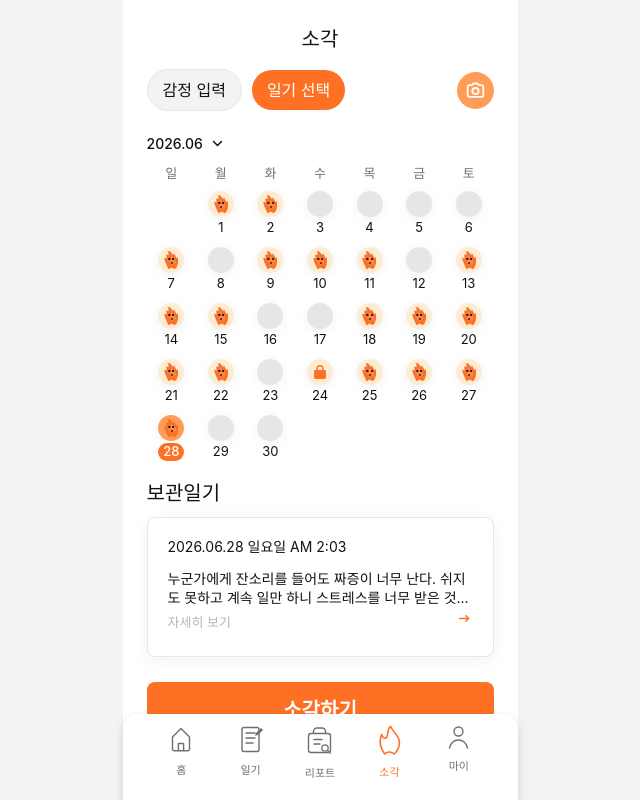
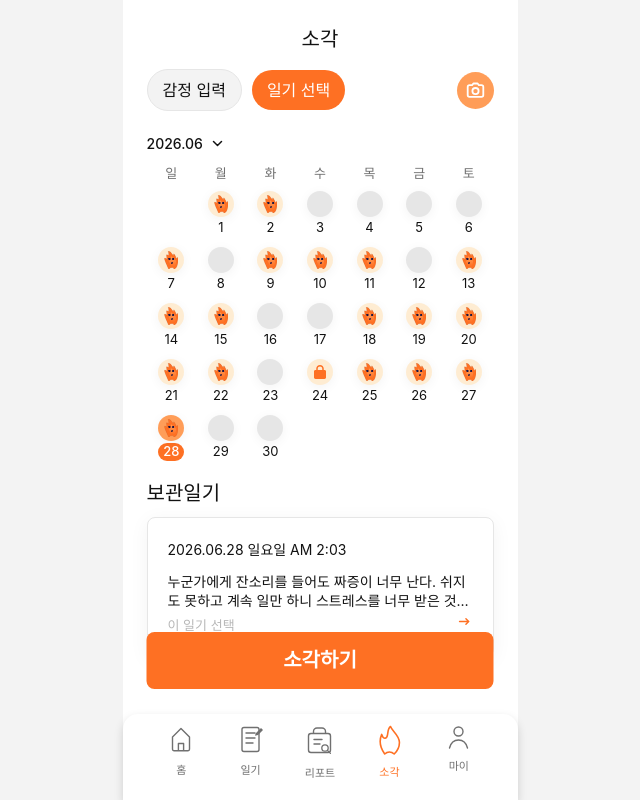
Before and after one commit to IT-Cotato/13th-Maeum-Bujeok-FE, a Next.js app: page /burn in a window 1280 px wide. Both pictures are taken after a click on the tab "일기 선택". Shown: the whole page, without its empty margins (320-960 px from the left). Built offline with nearby package versions, Linux system fonts and the light colour scheme.

Commit message:
fix: 소각 기준 diaryId로 변경

```diff
--- a/src/components/common/DiaryCalendar.tsx
+++ b/src/components/common/DiaryCalendar.tsx
@@ -6,6 +6,7 @@ export type DiaryCalendarEntry = {
   content: string;
   createdAt: string;
   date: string;
+  diaryId: number | null;
   isBurned?: boolean;
 };
 
@@ -33,7 +34,15 @@ export default function DiaryCalendar({
   const [year, monthNumber] = month.split("-").map(Number);
   const daysInMonth = new Date(year, monthNumber, 0).getDate();
   const firstWeekday = new Date(year, monthNumber - 1, 1).getDay();
-  const entriesByDate = new Map(entries.map((entry) => [entry.date, entry]));
+  const entriesByDate = entries.reduce<Map<string, DiaryCalendarEntry[]>>(
+    (groupedEntries, entry) => {
+      const dateEntries = groupedEntries.get(entry.date) ?? [];
+
+      groupedEntries.set(entry.date, [...dateEntries, entry]);
+      return groupedEntries;
+    },
+    new Map(),
+  );
   const monthLabel = `${year}.${String(monthNumber).padStart(2, "0")}`;
 
   return (
@@ -75,9 +84,11 @@ export default function DiaryCalendar({
         {Array.from({ length: daysInMonth }, (_, index) => {
           const day = index + 1;
           const date = `${month}-${String(day).padStart(2, "0")}`;
-          const entry = entriesByDate.get(date);
-          const isBurned = entry?.isBurned ?? false;
-          const isWritten = Boolean(entry) && !isBurned;
+          const dateEntries = entriesByDate.get(date) ?? [];
+          const storedEntries = dateEntries.filter((entry) => !entry.isBurned);
+          const burnedEntry = dateEntries.find((entry) => entry.isBurned);
+          const isWritten = storedEntries.length > 0;
+          const isBurned = !isWritten && Boolean(burnedEntry);
           const isSelected = selectedDate === date;
 
           return (
@@ -87,8 +98,8 @@ export default function DiaryCalendar({
               className="group flex h-[56px] flex-col items-center pt-[7px] outline-none focus-visible:rounded-md focus-visible:ring-2 focus-visible:ring-orange-500"
               key={date}
               onClick={() => {
-                if (isBurned && entry) {
-                  onBurnedSelect?.(entry);
+                if (isBurned && burnedEntry) {
+                  onBurnedSelect?.(burnedEntry);
                   return;
                 }
 
--- a/src/features/burn/components/BurnPage.tsx
+++ b/src/features/burn/components/BurnPage.tsx
@@ -12,20 +12,26 @@ import BurnedDiaryDialog from "@/features/burn/components/BurnedDiaryDialog";
 
 type BurnTab = "emotion" | "diary";
 
-const DIARY_ENTRIES: DiaryCalendarEntry[] = [
+type StoredDiaryEntry = DiaryCalendarEntry & {
+  diaryId: number;
+};
+
+const DIARY_ENTRIES: StoredDiaryEntry[] = [
   1, 2, 7, 9, 10, 11, 13, 14, 15, 18, 19, 20, 21, 22, 25, 26, 27, 28,
-].map((day) => ({
+].map((day, index) => ({
   content:
     "누군가에게 잔소리를 들어도 짜증이 너무 난다. 쉬지도 못하고 계속 일만 하니 스트레스를 너무 받은 것 같다. 의욕도 더 떨어지고…",
   createdAt:
     `2026.06.${String(day).padStart(2, "0")} ${day === 28 ? "일요일 AM 2:03" : ""}`.trim(),
   date: `2026-06-${String(day).padStart(2, "0")}`,
+  diaryId: index + 1,
 }));
 
 const BURNED_DIARY: DiaryCalendarEntry = {
   content: "소각한 일기",
   createdAt: "2026.06.24",
   date: "2026-06-24",
+  diaryId: null,
   isBurned: true,
 };
 
@@ -43,13 +49,14 @@ export default function BurnPage() {
   const [selectedDiaryDate, setSelectedDiaryDate] = useState<string | null>(
     "2026-06-28",
   );
+  const [selectedDiaryId, setSelectedDiaryId] = useState<number | null>(null);
   const [selectedMonth, setSelectedMonth] = useState("2026-06");
   const [burnedDiaryDate, setBurnedDiaryDate] = useState<string | null>(null);
   const fileInputRef = useRef<HTMLInputElement>(null);
   const burnButtonPositionClass =
     activeTab === "emotion"
       ? "mt-[35px]"
-      : selectedDiaryDate
+      : selectedDiaryId !== null
         ? "mt-[25px]"
         : "fixed bottom-[calc(111px+env(safe-area-inset-bottom))] left-1/2 z-40 w-[calc(100%-48px)] max-w-[347px] -translate-x-1/2";
 
@@ -69,7 +76,7 @@ export default function BurnPage() {
 
   const handleBurnClick = () => {
     const selectedDiary = DIARY_ENTRIES.find(
-      (entry) => entry.date === selectedDiaryDate,
+      (entry) => entry.diaryId === selectedDiaryId,
     );
     const trimmedBurnText = burnText.trim();
 
@@ -90,7 +97,10 @@ export default function BurnPage() {
       "maeum-bujeok:pending-burn",
       JSON.stringify({
         content,
+        diaryId: activeTab === "diary" ? selectedDiary?.diaryId : null,
         imageName: activeTab === "emotion" ? selectedImageName : null,
+        recordedDate: activeTab === "diary" ? selectedDiary?.date : null,
+        type: activeTab,
       }),
     );
     router.push("/burn/result");
@@ -105,10 +115,20 @@ export default function BurnPage() {
   };
 
   const handleMonthChange = (month: string) => {
+    const firstDiary = DIARY_ENTRIES.find((entry) =>
+      entry.date.startsWith(month),
+    );
+
     setSelectedMonth(month);
-    setSelectedDiaryDate(
-      DIARY_ENTRIES.find((entry) => entry.date.startsWith(month))?.date ?? null,
-    );
+    setSelectedDiaryDate(firstDiary?.date ?? null);
+    setSelectedDiaryId(null);
+  };
+
+  const handleDiaryDateSelect = (date: string | null) => {
+    const firstDiary = DIARY_ENTRIES.find((entry) => entry.date === date);
+
+    setSelectedDiaryDate(firstDiary?.date ?? null);
+    setSelectedDiaryId(null);
   };
 
   return (
@@ -154,9 +174,11 @@ export default function BurnPage() {
           ) : (
             <DiarySelect
               onBurnedSelect={(entry) => setBurnedDiaryDate(entry.date)}
-              onSelect={setSelectedDiaryDate}
+              onDiarySelect={setSelectedDiaryId}
               onMonthChange={handleMonthChange}
+              onSelect={handleDiaryDateSelect}
               selectedDate={selectedDiaryDate}
+              selectedDiaryId={selectedDiaryId}
               selectedMonth={selectedMonth}
             />
           )}
@@ -271,20 +293,24 @@ function EmotionInput({
 
 type DiarySelectProps = {
   onBurnedSelect: (entry: DiaryCalendarEntry) => void;
+  onDiarySelect: (diaryId: number) => void;
   onMonthChange: (month: string) => void;
   onSelect: (date: string | null) => void;
   selectedDate: string | null;
+  selectedDiaryId: number | null;
   selectedMonth: string;
 };
 
 function DiarySelect({
   onBurnedSelect,
+  onDiarySelect,
   onMonthChange,
   onSelect,
   selectedDate,
+  selectedDiaryId,
   selectedMonth,
 }: DiarySelectProps) {
-  const selectedDiary = DIARY_ENTRIES.find(
+  const selectedDayDiaries = DIARY_ENTRIES.filter(
     (entry) => entry.date === selectedDate,
   );
 
@@ -300,24 +326,35 @@ function DiarySelect({
         selectedDate={selectedDate}
       />
 
-      {selectedDiary ? (
+      {selectedDayDiaries.length > 0 ? (
         <section className="mt-[18px]" aria-label="보관일기">
           <h2 className="text-xl font-medium leading-[23px] text-foreground">
             보관일기
           </h2>
-          <article className="mt-3 h-[140px] rounded-lg border border-gray-200 bg-background px-5 py-[18px] shadow-[0_4px_20px_rgba(18,18,18,0.05)]">
+          <div className="mt-3 space-y-3">
+            {selectedDayDiaries.map((diary) => {
+              const isSelected = diary.diaryId === selectedDiaryId;
+
+              return (
+                <button
+                  aria-label={`${diary.createdAt} 일기 선택`}
+                  aria-pressed={isSelected}
+                  className={`block h-[140px] w-full rounded-lg border bg-background px-5 py-[18px] text-left shadow-[0_4px_20px_rgba(18,18,18,0.05)] transition-colors ${
+                    isSelected ? "border-orange-500" : "border-gray-200"
+                  }`}
+                  key={diary.diaryId}
+                  onClick={() => onDiarySelect(diary.diaryId)}
+                  type="button"
+                >
                   <p className="text-sm leading-normal text-foreground">
-              {selectedDiary.createdAt}
+                    {diary.createdAt}
                   </p>
                   <p className="mt-3 line-clamp-2 text-sm leading-[19px] text-foreground">
-              {selectedDiary.content}
+                    {diary.content}
                   </p>
-            <button
-              className="mt-1 text-[13px] leading-[22px] text-gray-400"
-              type="button"
-            >
-              자세히 보기
-            </button>
+                  <span className="mt-1 inline-block text-[13px] leading-[22px] text-gray-400">
+                    {isSelected ? "소각할 일기로 선택됨" : "이 일기 선택"}
+                  </span>
                   <Image
                     alt=""
                     className="float-right mt-[3px] rotate-90"
@@ -325,7 +362,10 @@ function DiarySelect({
                     src="/figma/diary/diary-detail-arrow.svg"
                     width={17}
                   />
-          </article>
+                </button>
+              );
+            })}
+          </div>
         </section>
       ) : null}
     </div>
```
Lines whose indentation alone changed are shown as unchanged.
